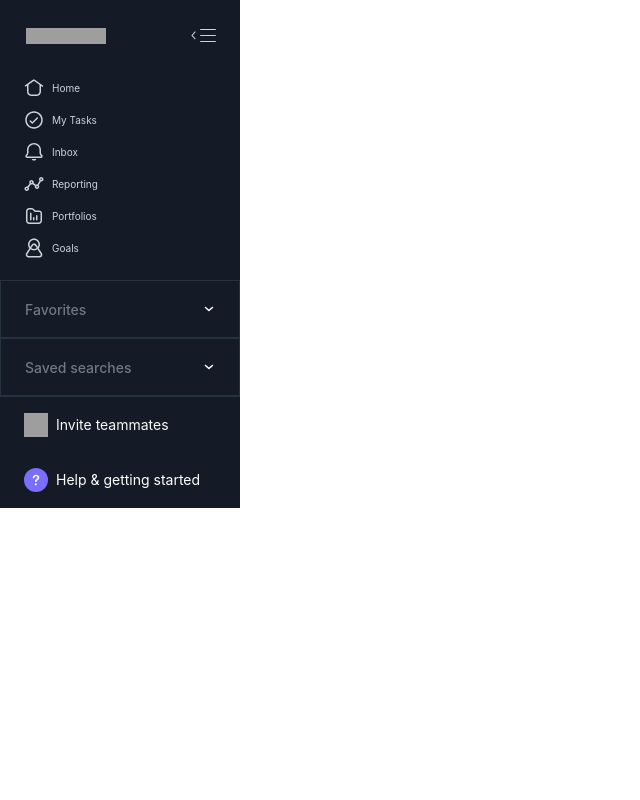
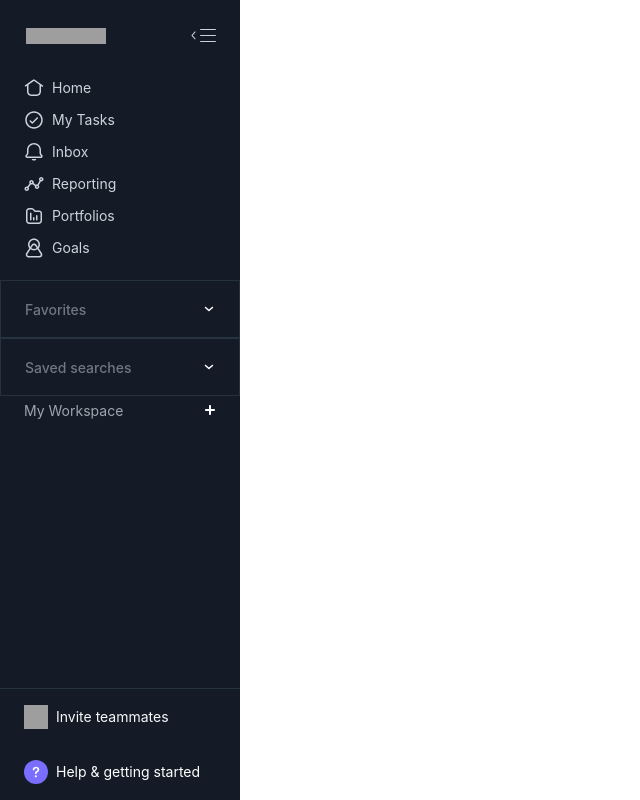
Before and after one commit to ShadmanShakib/ShakibDash1, a React (Create React App) app: page / in a window 1280 px wide. Shown: the whole page, without its empty margins (0-640 px from the left). Built offline with nearby package versions, Linux system fonts and the light colour scheme; grey boxes are pictures that could not be loaded.

Commit message:
sidebar skeleton

```diff
--- a/src/components/common/Sidebar/MenuItem.tsx
+++ b/src/components/common/Sidebar/MenuItem.tsx
@@ -16,7 +16,7 @@ function MenuItem(props: Props) {
     >
       <Box mr="8px">{props.icon}</Box>
 
-      <p style={{ color: "#cbd4db", fontWeight: 400, fontSize: 10 }}>
+      <p style={{ color: "#cbd4db", fontWeight: 400, fontSize: 14 }}>
         {props.text}
       </p>
     </Box>
--- a/src/components/common/Sidebar/SibebarHeader.tsx
+++ b/src/components/common/Sidebar/SibebarHeader.tsx
@@ -1,7 +1,9 @@
 import { Box, Image } from "@chakra-ui/react";
 import React from "react";
-
-function SibebarHeader() {
+interface Props {
+  onClick?: () => void;
+}
+function SibebarHeader(props: Props) {
   return (
     <Box
       display="flex"
@@ -17,7 +19,13 @@ function SibebarHeader() {
         src="https://d3ki9tyy5l5ruj.cloudfront.net/obj/6622ad572b5223bcb1ad696eae8f988e5dd04631/Asana-Logo-Horizontal-Coral-White.svg"
       />
 
-      <Box cursor="pointer" mr="16px" px="8px" role="button">
+      <Box
+        onClick={props.onClick}
+        cursor="pointer"
+        mr="16px"
+        px="8px"
+        role="button"
+      >
         <svg fill="#cbd4db" height="16" width="25px" viewBox="0 0 50 32">
           <path d="M49,4H19c-0.6,0-1-0.4-1-1s0.4-1,1-1h30c0.6,0,1,0.4,1,1S49.6,4,49,4z"></path>
           <path d="M49,16H19c-0.6,0-1-0.4-1-1s0.4-1,1-1h30c0.6,0,1,0.4,1,1S49.6,16,49,16z"></path>
--- a/src/components/common/Sidebar/Sidebar.module.css
+++ b/src/components/common/Sidebar/Sidebar.module.css
@@ -94,3 +94,72 @@ button {
   margin-right: 8px;
   width: 24px;
 }
+
+.CustomScrollbarScrollable {
+  flex: 1 1 auto;
+  min-height: 1px;
+  overflow: hidden;
+  position: relative;
+}
+.Scrollable_vertical {
+  min-height: 1px;
+  overflow-y: auto;
+  bottom: 0;
+  left: 0;
+  will-change: transform;
+  -ms-overflow-style: none;
+  overflow-x: hidden;
+  position: absolute;
+  top: 0;
+  width: 100%;
+}
+.ResizeListener {
+  bottom: 0;
+  left: 0;
+  overflow: hidden;
+  pointer-events: none;
+  position: absolute;
+  right: 0;
+  top: 0;
+  visibility: hidden;
+}
+.SidebarCollapsibleSection {
+  padding-bottom: 16px;
+  border-bottom: 1px solid;
+  padding: 8px 0;
+  font-size: 14px;
+  height: 100%;
+  position: relative;
+}
+.SidebarWorkspaceHeader {
+  color: #9ca6af;
+  align-items: center;
+  display: flex;
+  height: 28px;
+  padding: 0 24px 0 24px;
+  cursor: pointer;
+  font-weight: 400;
+  font-size: 14px;
+  background-color: transparent;
+  justify-content: space-between;
+}
+.FacepileStructure_item {
+  align-items: center;
+  display: flex;
+  flex-shrink: 0;
+}
+.Avatar {
+  align-items: center;
+  background-size: cover;
+  background-color: rgb(203, 212, 219);
+  border-radius: 50%;
+  /* box-shadow: inset 0 0 0 1px rgb(0 0 0 / 7%); */
+  box-sizing: border-box;
+  color: #fff;
+  -webkit-print-color-adjust: exact;
+  color-adjust: exact;
+  display: inline-flex;
+  justify-content: center;
+  position: relative;
+  vertical-align: top;
+}
--- a/src/components/common/Sidebar/Sidebar.tsx
+++ b/src/components/common/Sidebar/Sidebar.tsx
@@ -2,10 +2,12 @@ import React from "react";
 import { Box } from "@chakra-ui/react";
 import SibebarHeader from "./SibebarHeader";
 import s from "./Sidebar.module.css";
+import cn from "classnames";
 import {
   SidebarCollapsableHeader,
   BaseButton,
   SidebarLearningHubButton,
+  SidebarWorkSpace,
 } from ".";
 import Menu from "./Menu";
 import { useSidebar, useAppDispatch, useAppSelector } from "../../../hooks";
@@ -19,22 +21,29 @@ function Sidebar() {
     dispatch(toggleSidebar());
   };
   return (
-    <Box>
+    <Box w={expanded ? "240px" : "0"}>
       <Box
         w="240px"
         display="flex"
         flexDir="column"
         bg="#151b26"
         flexBasis="auto"
-        minH="1px"
         flexShrink={1}
         flexGrow={1}
+        minH="100vh"
       >
-        <SibebarHeader />
+        <SibebarHeader onClick={handleClick} />
         <Menu />
 
-        <SidebarCollapsableHeader title="Favorites" />
-        <SidebarCollapsableHeader title="Saved searches" />
+        <Box className={cn(s.CustomScrollbarScrollable)}>
+          <Box className={cn(s.Scrollable_vertical)}>
+            <Box className={cn(s.SidebarCollapsableSection)}>
+              <SidebarCollapsableHeader title="Favorites" />
+              <SidebarCollapsableHeader title="Saved searches" />
+              <SidebarWorkSpace />
+            </Box>
+          </Box>
+        </Box>
         <BaseButton />
         <SidebarLearningHubButton />
       </Box>
--- /dev/null
+++ b/src/components/common/Sidebar/SidebarWorkSpace.tsx
@@ -0,0 +1,23 @@
+import React from "react";
+import s from "./Sidebar.module.css";
+import cn from "classnames";
+import { Box } from "@chakra-ui/react";
+function SidebarWorkSpace(): JSX.Element {
+  return (
+    <a className={cn(s.SidebarWorkspaceHeader)} href="/#">
+      <div className="SidebarWorkspaceHeader-workspaceName">My Workspace</div>
+      <Box
+        role="button"
+        aria-label="Add to this team"
+        aria-expanded="false"
+        tabIndex={0}
+      >
+        <svg className={s.MiniIcon} focusable="false" viewBox="0 0 24 24">
+          <path d="M10,10V4c0-1.1,0.9-2,2-2s2,0.9,2,2v6h6c1.1,0,2,0.9,2,2s-0.9,2-2,2h-6v6c0,1.1-0.9,2-2,2s-2-0.9-2-2v-6H4c-1.1,0-2-0.9-2-2s0.9-2,2-2H10z"></path>
+        </svg>
+      </Box>
+    </a>
+  );
+}
+
+export default SidebarWorkSpace;
--- a/src/components/common/Sidebar/index.ts
+++ b/src/components/common/Sidebar/index.ts
@@ -2,3 +2,4 @@ export { default as Sidebar } from "./Sidebar";
 export { default as SidebarCollapsableHeader } from "./SidebarCollapsableHeader";
 export { default as BaseButton } from "./BaseButton";
 export { default as SidebarLearningHubButton } from "./SideBarLearningHubButton";
+export { default as SidebarWorkSpace } from "./SidebarWorkSpace";
--- a/src/store/ui/SidebarSlice.tsx
+++ b/src/store/ui/SidebarSlice.tsx
@@ -4,11 +4,13 @@ import { RootState } from "../store";
 interface ISidebarState {
   expanded: boolean;
   openFavorite: boolean;
+  isServices: boolean;
 }
 
 const initialState: ISidebarState = {
   expanded: true,
   openFavorite: true,
+  isServices: false,
 };
 
 const slice = createSlice({
```
Also changed, not shown: 1 other file (tests, documents, lock files or other folders).
